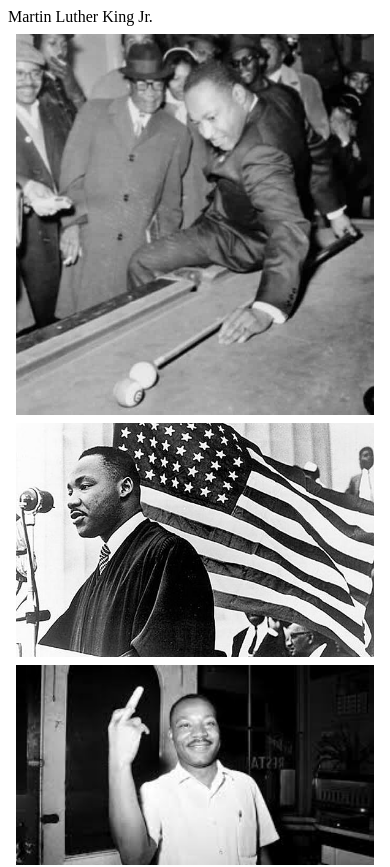
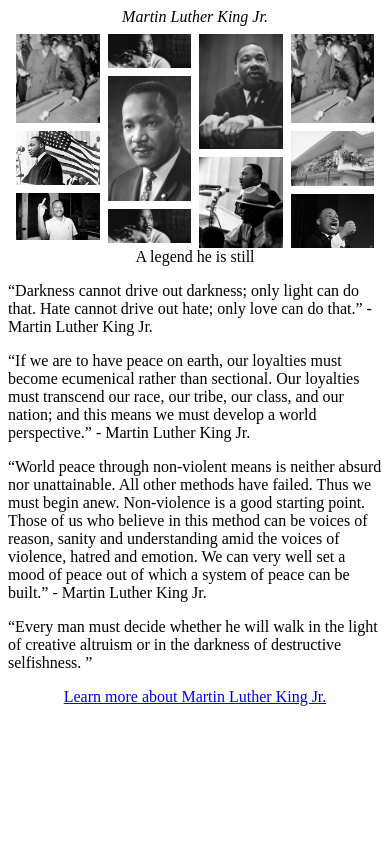
Before and after one commit to CMB18/Freecodecamp, a plain HTML site: page index.html in a window 390 px wide. Shown: the top 867 px of the page. After the commit the page ends 844 px from the top, so only its background shows below. Drawn offline with Linux system fonts and the light colour scheme.

Commit message:
Add more detail

```diff
--- /dev/null
+++ b/css/tribute.css
@@ -0,0 +1,42 @@
+
+* {
+    box-sizing: border-box;
+      }
+  .row {
+    display: -ms-flexbox;
+    display: flex;
+    -ms-flex-wrap: wrap;
+    flex-wrap: wrap;
+    padding: 0 4px;
+  }
+
+  /* Create four equal columns that sits next to each other */
+  .column {
+    -ms-flex: 100%; /* IE10 */
+    flex: 25%;
+    max-width: 25%;
+    padding: 0 4px;
+  }
+
+  .column img {
+    margin-top: 8px;
+    vertical-align: middle;
+    width: 100%;
+  }
+
+  /* Responsive layout - makes a two column-layout instead of four columns */
+  @media screen and (max-width: 800px) {
+    .column {
+      -ms-flex: 50%;
+      flex: 100%;
+      max-width: 50%;
+    }
+  }
+
+
+  @media screen and (max-width: 600px) {
+    .column {
+      -ms-flex: 100%;
+      flex: 100%;
+      max-width: 25%
+  }
--- a/index.html
+++ b/index.html
@@ -1,54 +1,15 @@
 <!DOCTYPE html>
 <html>
-<style>
-    * {
-  box-sizing: border-box;
-    }
-.row {
-  display: -ms-flexbox;
-  display: flex;
-  -ms-flex-wrap: wrap;
-  flex-wrap: wrap;
-  padding: 0 4px;
-}
-
-/* Create four equal columns that sits next to each other */
-.column {
-  -ms-flex: 100%; /* IE10 */
-  flex: 25%;
-  max-width: 25%;
-  padding: 0 4px;
-}
-
-.column img {
-  margin-top: 8px;
-  vertical-align: middle;
-  width: 100%;
-}
-
-/* Responsive layout - makes a two column-layout instead of four columns */
-@media screen and (max-width: 800px) {
-  .column {
-    -ms-flex: 50%;
-    flex: 100%;
-    max-width: 50%;
-  }
-}
-
-@media screen and (max-width: 600px) {
-  .column {
-    -ms-flex: 100%;
-    flex: 100%;
-    max-width: 100%
-}
-
-</style>
+<head>
+    <link rel="stylesheet" type="text/css" href="css/tribute.css">
+    <script src="https://cdn.freecodecamp.org/testable-projects-fcc/v1/bundle.js"></script>
+</head>
 <div id="main">
 
-    <div id="title">Martin Luther King Jr.</div>
+    <div id="title"><center><em>Martin Luther King Jr.</em></center></div>
 
     <div id="img-div">
-        <div class="row">
+     <div class="row">
             <div class="column">
               <img src="mlk-3.jpg" alt="MLKJ" id="image">
               <img src="mlk-7.jpg" alt="MLKJ" id="image">
@@ -57,34 +18,36 @@
             <div class="column">
               <img src="mlk-8.jpeg" alt="MLKJ" id="image">
               <img src="mlk-1.jpg" alt="MLKJ" id="image">
-              <img src="mlk-3.jpg" alt="MLKJ" id="image">
+              <img src="mlk-8.jpeg" alt="MLKJ" id="image">
             </div>
             <div class="column">
                 <img src="mlk-6.jpg" alt="MLKJ" id="image">
                 <img src="mlk-4.jpg" alt="MLKJ" id="image">
               </div>
               <div class="column">
-
                 <img src="mlk-3.jpg" alt="MLKJ" id="image">
                 <img src="mlk-5.jpg" alt="MLKJ" id="image">
                 <img src="mlk-9.jpeg" alt="MLKJ" id="image">
               </div>
             </div>
-        <div id="image-caption">A legend he is still
+     <div id="image-caption"><center>A legend he is still</center>
 
-        </div>
+    </div>
 
         <div id="tribute-info"><p>“Darkness cannot drive out darkness; only light can do that. Hate cannot drive out hate; only love can do that.” - Martin Luther King Jr.</p>
 
+
             <p>“If we are to have peace on earth, our loyalties must become ecumenical rather than sectional. Our loyalties must transcend our race, our tribe, our class, and our nation; and this means we must develop a world perspective.” - Martin Luther King Jr.</p>
 
+
             <p>“World peace through non-violent means is neither absurd nor unattainable. All other methods have failed. Thus we must begin anew. Non-violence is a good starting point. Those of us who believe in this method can be voices of reason, sanity and understanding amid the voices of violence, hatred and emotion. We can very well set a mood of peace out of which a system of peace can be built.” - Martin Luther King Jr.</p>
+
 
             <p>“Every man must decide whether he will walk in the light of creative altruism or in the darkness of destructive selfishness. ”</p>
 
         </div>
 
-        <a href="https://en.wikipedia.org/wiki/Martin_Luther_King_Jr." alt="MLK" target="_blank" id="tribute-link"> Learn more about Martin Luther King Jr.
+        <center><a href="https://en.wikipedia.org/wiki/Martin_Luther_King_Jr." alt="MLK" target="_blank" id="tribute-link"> Learn more about Martin Luther King Jr.</center>
 
         </a>
 
```
Also changed, not shown: 1 other file.
